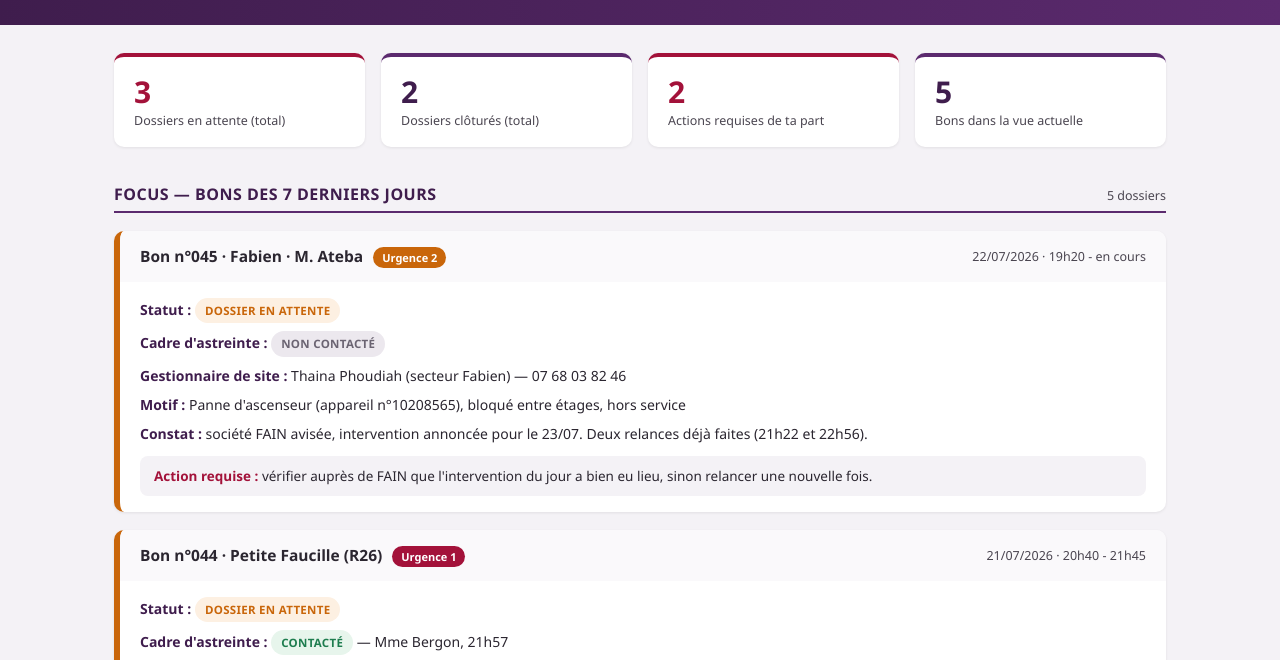
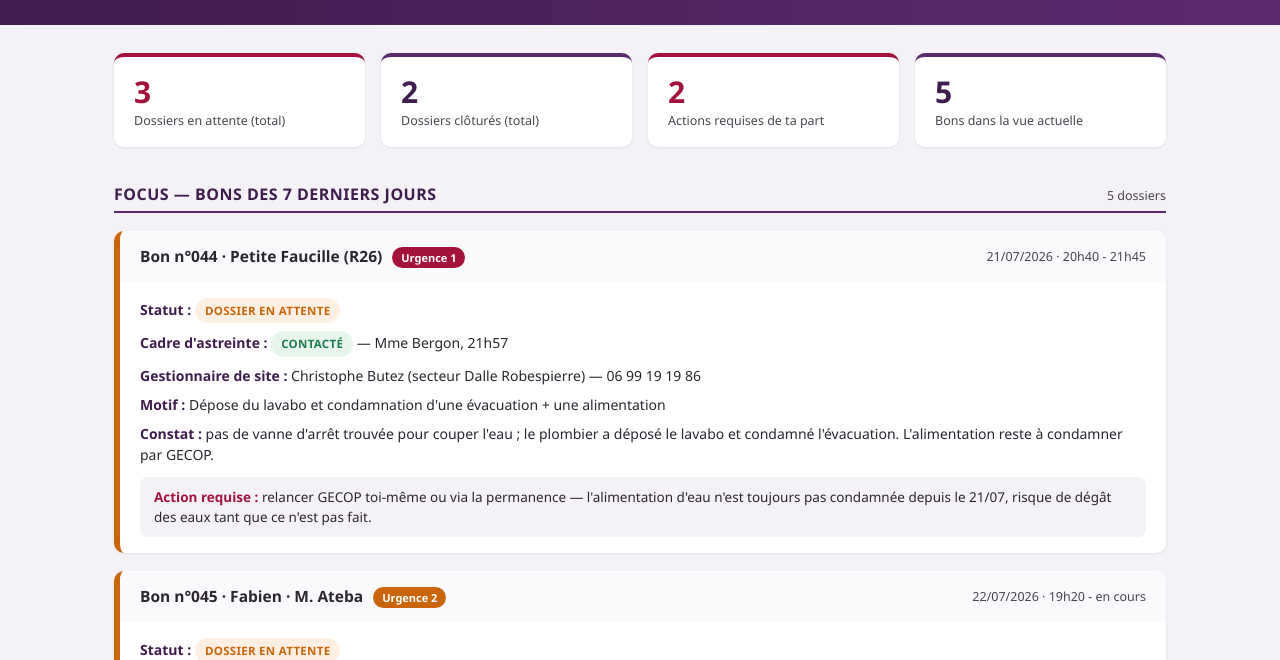
Before and after one commit to MarianneFi/bons-intervention-dashboard, a plain HTML site: page index.html in a window 1280 px wide. Shown: the part 149-809 px from the top of the page. Drawn offline with Linux system fonts and the light colour scheme.

Commit message:
Tri: dossiers en attente avant clotures, par urgence puis ordre antechronologique

```diff
--- a/index.html
+++ b/index.html
@@ -464,7 +464,19 @@ function renderRow(b) {
 }
 
 function sortDesc(list) {
-  return list.slice().sort((a, b) => b.date.localeCompare(a.date) || a.numero.localeCompare(b.numero));
+  // 1. dossiers en attente avant les dossiers clôturés
+  // 2. à statut égal, par ordre d'urgence (Urgence 1 > 2 > 3 > non renseignée)
+  // 3. à urgence égale, ordre antéchronologique (le plus récent en premier)
+  const statutRang = (s) => (s === "attente" ? 0 : 1);
+  const urgenceRang = (u) => (u === "u1" ? 1 : u === "u2" ? 2 : u === "u3" ? 3 : 4);
+  return list.slice().sort((a, b) => {
+    const sa = statutRang(a.statut), sb = statutRang(b.statut);
+    if (sa !== sb) return sa - sb;
+    const ua = urgenceRang(a.urgence), ub = urgenceRang(b.urgence);
+    if (ua !== ub) return ua - ub;
+    if (a.date !== b.date) return b.date.localeCompare(a.date);
+    return b.numero.localeCompare(a.numero);
+  });
 }
 
 function render() {
```
